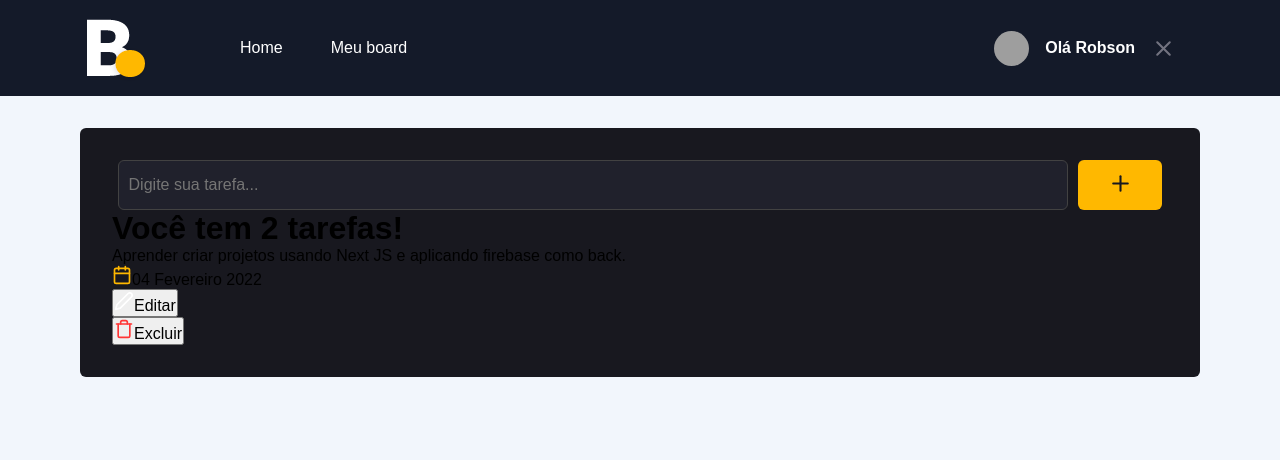
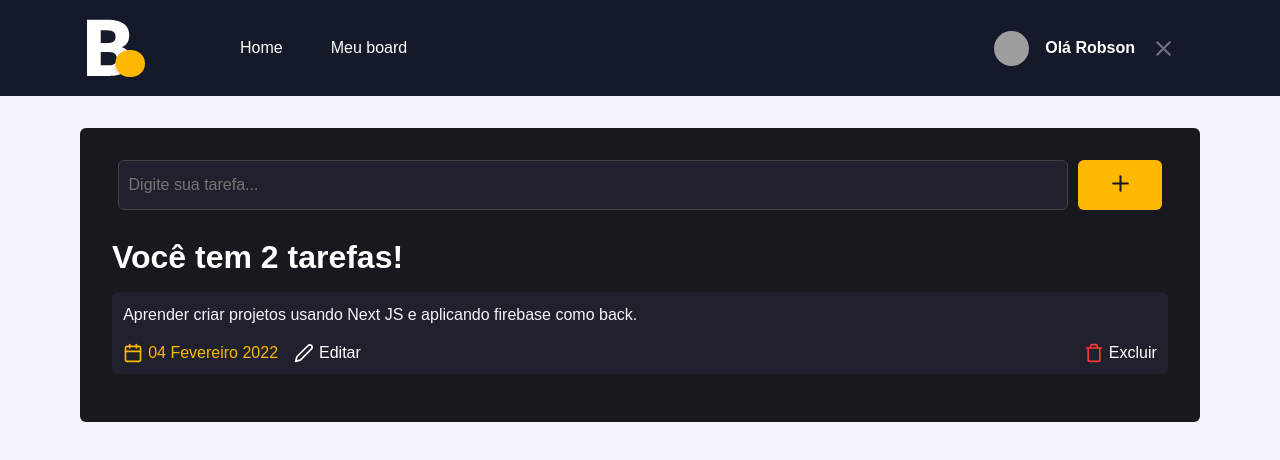
Before and after one commit to Robson-GDS/board-nextJS, a Next.js app: page /board in a window 1280 px wide. Shown: the top 460 px of the page. Built offline with nearby package versions, Linux system fonts and the light colour scheme; grey boxes are pictures that could not be loaded.

Commit message:
add style na tela board

```diff
--- a/src/pages/board/styles.module.scss
+++ b/src/pages/board/styles.module.scss
@@ -36,4 +36,67 @@
       }
     }
   }
+
+  h1 {
+    color: #fff;
+    margin-top: 1.8rem;
+  }
 }
+
+.taskList {
+  background-color: #20212c;
+  margin: 1rem 0;
+  padding: 0.7rem;
+  border-radius: 6px;
+
+  p {
+    cursor: pointer;
+    color: #f2f6fc;
+    font-size: 1rem;
+    line-height: 150%;
+  }
+
+  .actions {
+    width: 100%;
+    display: flex;
+    flex-direction: row;
+    justify-content: space-between;
+    margin-top: 1rem;
+
+    div {
+      display: flex;
+      justify-content: center;
+      align-items: center;
+
+      time {
+        color: #ffb800;
+        margin-left: 5px;
+        margin-right: 1rem;
+      }
+    }
+
+    button {
+      background: transparent;
+      border: 0;
+      display: flex;
+      justify-content: center;
+      align-items: center;
+
+      transition: 0.2s;
+
+      & + button {
+        margin-left: 10px;
+      }
+
+      span {
+        margin-left: 5px;
+        color: #fff;
+        cursor: pointer;
+      }
+
+      span:hover {
+        filter: brightness(0.9);
+      }
+    }
+  }
+}
```
